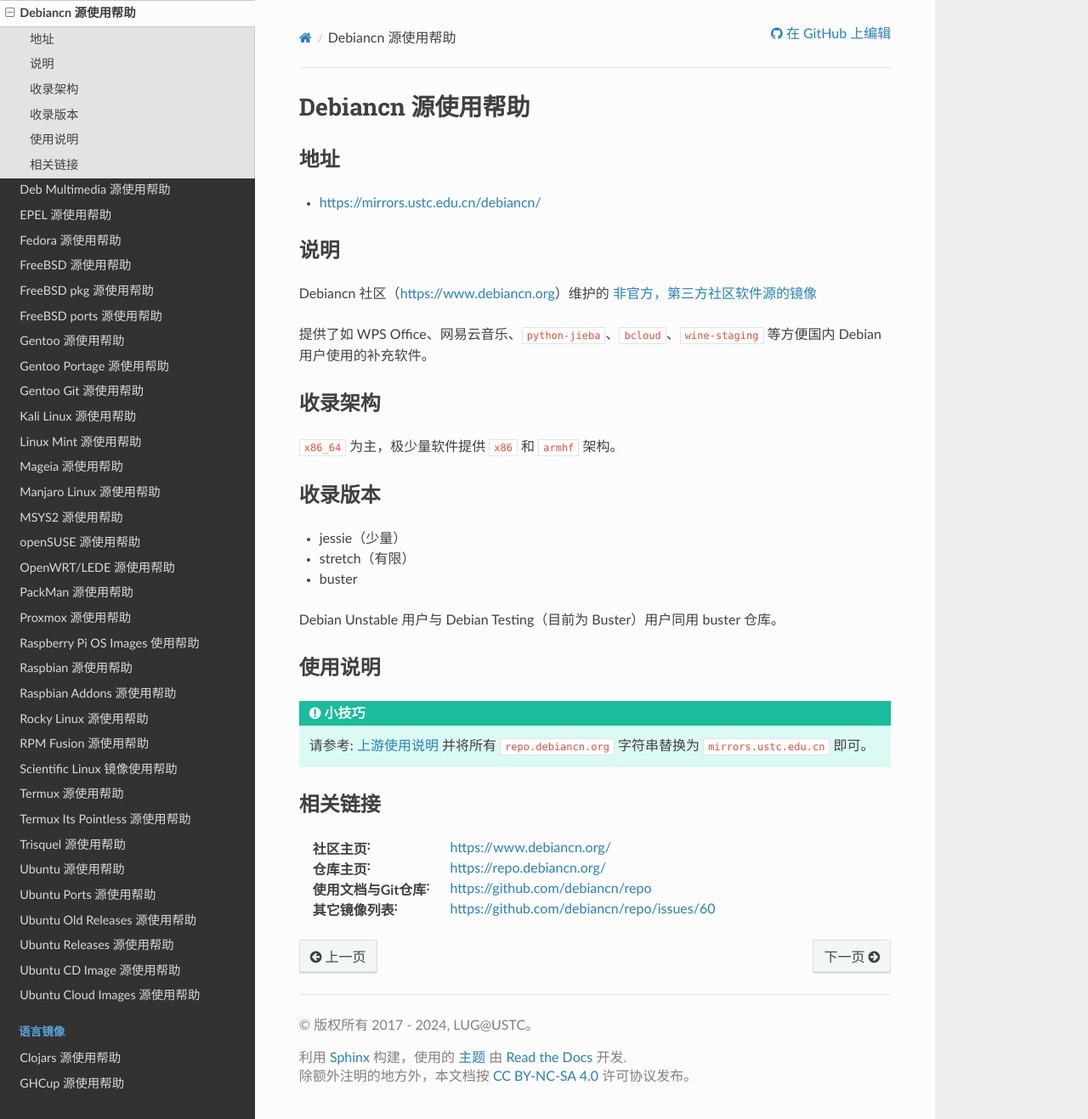
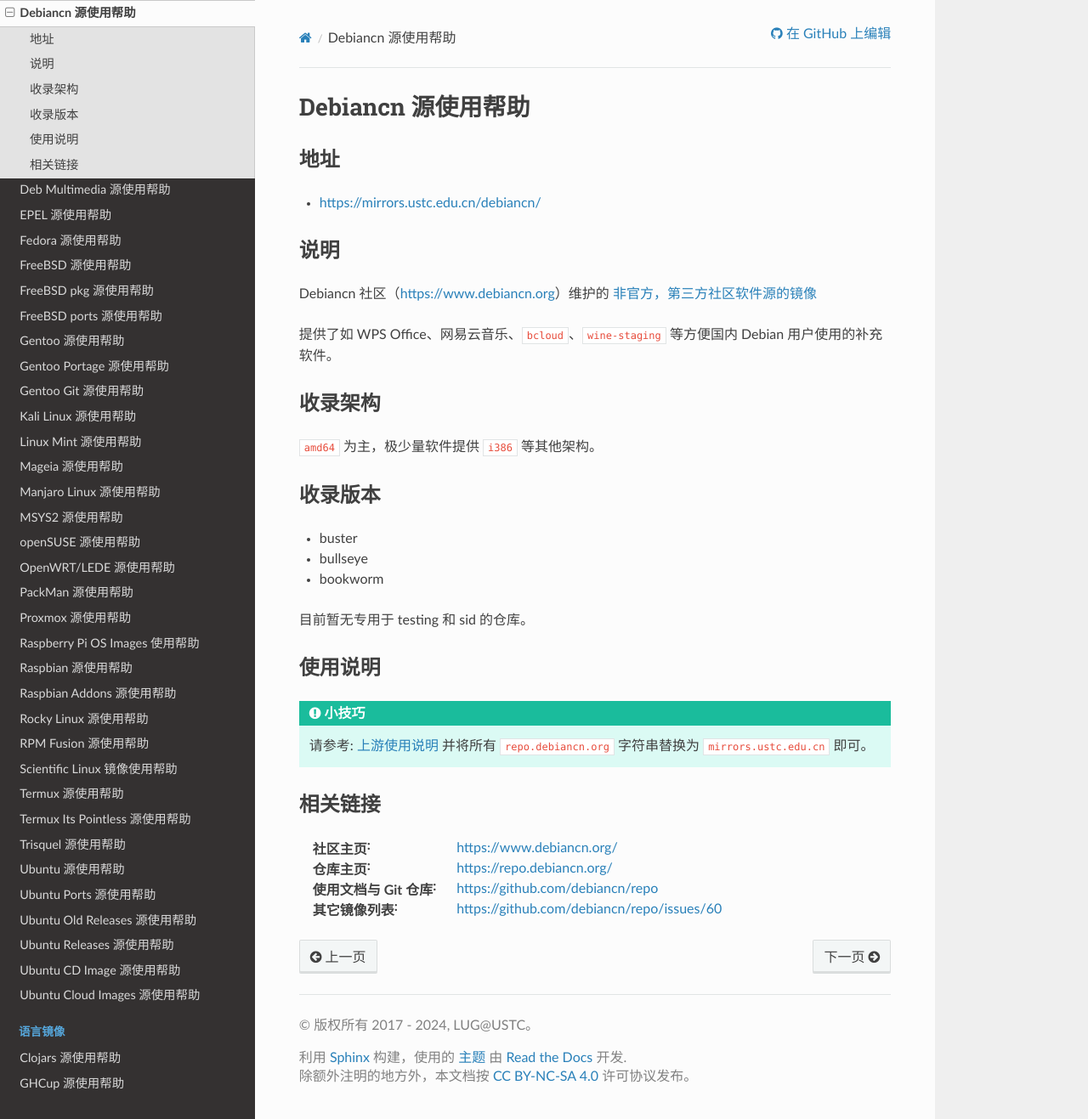
Before and after one commit to ustclug/mirrorhelp, a Sphinx documentation site: the page built from source/debiancn.rst, in a window 1280 px wide and 1317 px high. Shown: the whole window at 85% size. Built offline with Sphinx 7.4.7 and the Read the Docs theme 2.0.0, drawn with Linux system fonts in a browser that asks for light colours; pages that are not in the unit, such as notebooks, are missing from menus.

Commit message:
debiancn: update contents
ref: https://github.com/debiancn/repo/blob/master/README.rst

```diff
--- a/source/debiancn.rst
+++ b/source/debiancn.rst
@@ -13,23 +13,23 @@
 Debiancn 社区（https://www.debiancn.org）维护的
 `非官方，第三方社区软件源的镜像`_
 
-提供了如 WPS Office、网易云音乐、``python-jieba``、``bcloud``、``wine-staging`` 等方便国内 Debian 用户使用的补充软件。
+提供了如 WPS Office、网易云音乐、``bcloud``、``wine-staging`` 等方便国内 Debian 用户使用的补充软件。
 
 .. _非官方，第三方社区软件源的镜像: https://repo.debiancn.org/
 
 收录架构
 ========
 
-``x86_64`` 为主，极少量软件提供 ``x86`` 和 ``armhf`` 架构。
+``amd64`` 为主，极少量软件提供 ``i386`` 等其他架构。
 
 收录版本
 ========
 
-* jessie（少量）
-* stretch（有限）
 * buster
+* bullseye
+* bookworm
 
-Debian Unstable 用户与 Debian Testing（目前为 Buster）用户同用 buster 仓库。
+目前暂无专用于 testing 和 sid 的仓库。
 
 使用说明
 ========
```
Also changed, not shown: other parts of source/debiancn.rst (+1 -1 lines).
